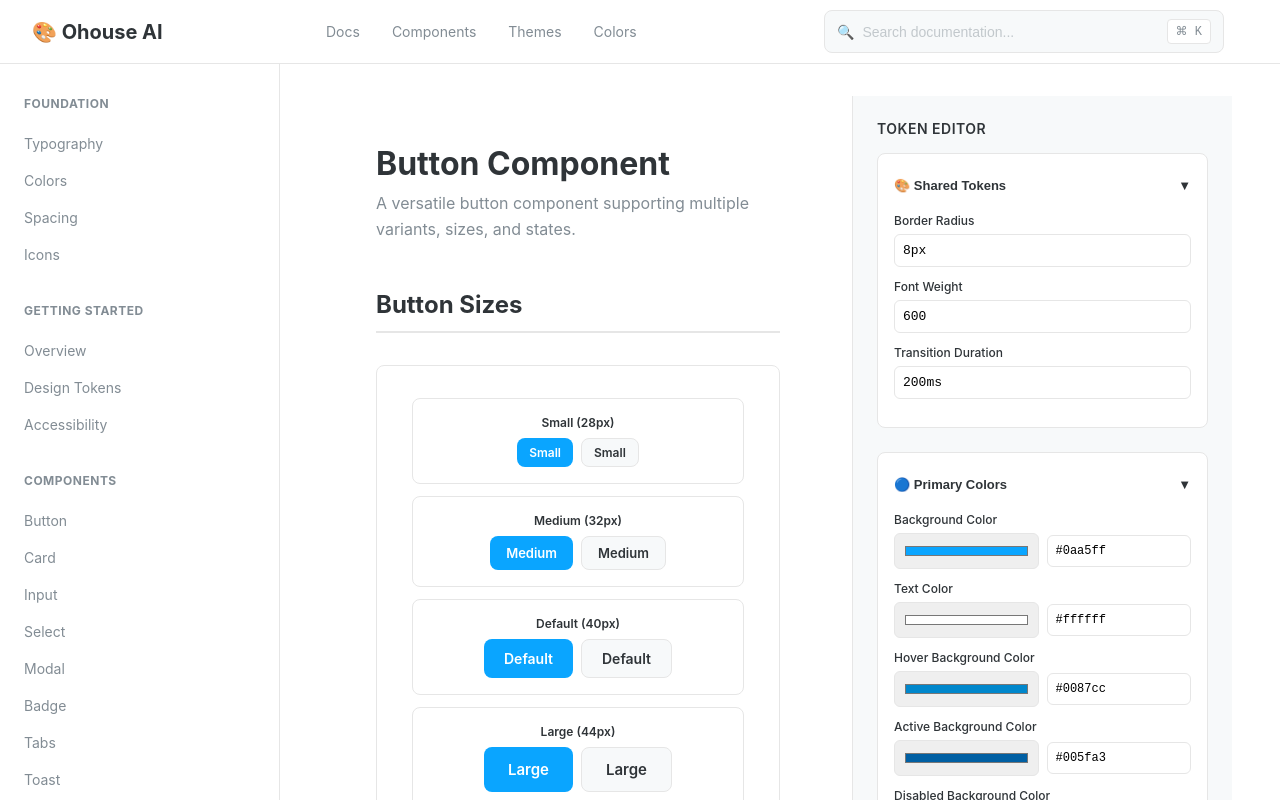
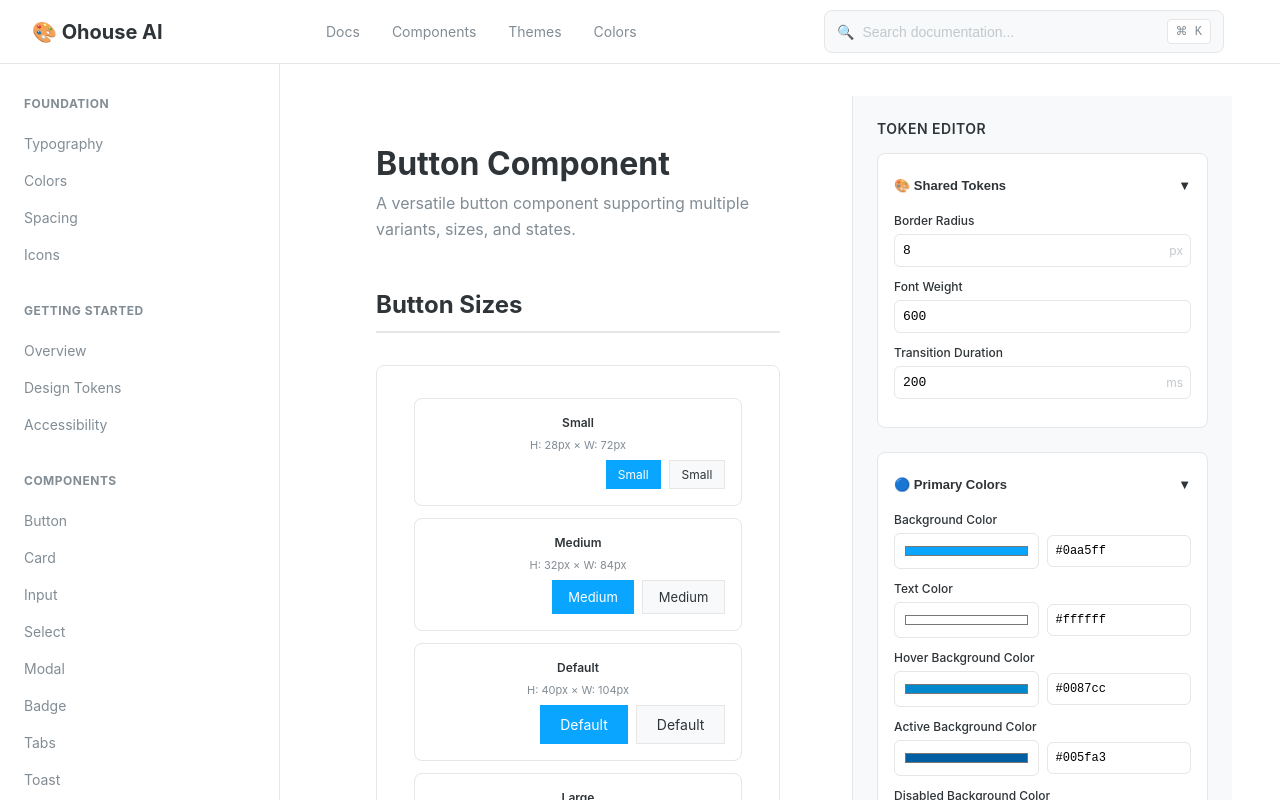
Before and after one commit to ilwonyoon/ohouse_ai_main, a Next.js app in the folder projects/ohouse-ai-app/: page /design-system/components/button in a window 1280 px wide. Built offline with nearby package versions, Linux system fonts and the light colour scheme.

Commit message:
Enhance Token Editor: unit input, keyboard navigation, style override, button alignment, size width display

```diff
--- a/projects/ohouse-ai-app/src/app/design-system/components/button/page.tsx
+++ b/projects/ohouse-ai-app/src/app/design-system/components/button/page.tsx
@@ -5,13 +5,26 @@ import { css } from '@emotion/react';
 import { CodeBlock } from '../CodeBlock';
 import { ComponentPreview } from '../ComponentPreview';
 
+// 토큰별 설정 (step, suffix, min, max)
+const tokenConfig: Record<string, { step: number; suffix: string; min: number; max: number }> = {
+  borderRadius: { step: 1, suffix: 'px', min: 0, max: 24 },
+  fontWeight: { step: 100, suffix: '', min: 100, max: 900 },
+  transitionDuration: { step: 50, suffix: 'ms', min: 0, max: 1000 },
+};
+
+const colorTokenConfig = {
+  step: 1,
+  suffix: '',
+  min: 0,
+  max: 255,
+};
+
 export default function ButtonPage() {
   // 모든 버튼이 공유하는 기본 토큰
   const [sharedTokens, setSharedTokens] = useState({
+    borderRadius: 8,
     fontWeight: 600,
-    fontFamily: 'Pretendard, -apple-system, BlinkMacSystemFont, sans-serif',
-    transitionDuration: '200ms',
-    borderRadius: '8px',
+    transitionDuration: 200,
   });
 
   // Primary 버튼 컬러 토큰
@@ -37,13 +50,27 @@ export default function ButtonPage() {
     disabledBorderColor: '#e6e6e6',
   });
 
+  // Primary override 토큰 (스타일 재정의용)
+  const [primaryOverride, setPrimaryOverride] = useState({
+    borderRadius: null as number | null,
+    fontWeight: null as number | null,
+    transitionDuration: null as number | null,
+  });
+
+  // Secondary override 토큰 (스타일 재정의용)
+  const [secondaryOverride, setSecondaryOverride] = useState({
+    borderRadius: null as number | null,
+    fontWeight: null as number | null,
+    transitionDuration: null as number | null,
+  });
+
   // 버튼 사이즈 정의
   const buttonSizes = [
-    { name: 'Small', height: '28px', padding: '6px 12px', fontSize: '12px' },
-    { name: 'Medium', height: '32px', padding: '8px 16px', fontSize: '13px' },
-    { name: 'Default', height: '40px', padding: '10px 20px', fontSize: '14px' },
-    { name: 'Large', height: '44px', padding: '12px 24px', fontSize: '15px' },
-    { name: 'Extra Large', height: '50px', padding: '14px 28px', fontSize: '16px' },
+    { name: 'Small', height: '28px', width: '72px', padding: '6px 12px', fontSize: '12px' },
+    { name: 'Medium', height: '32px', width: '84px', padding: '8px 16px', fontSize: '13px' },
+    { name: 'Default', height: '40px', width: '104px', padding: '10px 20px', fontSize: '14px' },
+    { name: 'Large', height: '44px', width: '116px', padding: '12px 24px', fontSize: '15px' },
+    { name: 'Extra Large', height: '50px', width: '140px', padding: '14px 28px', fontSize: '16px' },
   ];
 
   // 레이아웃 스타일
@@ -105,17 +132,44 @@ export default function ButtonPage() {
 
     input {
       width: 100%;
-      padding: 8px;
+      padding: 8px 8px 8px 8px;
       border-radius: 6px;
       border: 1px solid #e6e6e6;
       font-size: 13px;
       font-family: monospace;
+      background-color: #ffffff;
+      transition: all 0.2s ease;
+      position: relative;
 
       &:focus {
         outline: none;
         border-color: #0aa5ff;
         box-shadow: 0 0 0 3px rgba(10, 165, 255, 0.1);
       }
+
+      &::placeholder {
+        color: #c2c8cc;
+      }
+    }
+
+    .input-wrapper {
+      position: relative;
+      display: flex;
+      align-items: center;
+    }
+
+    .input-suffix {
+      position: absolute;
+      right: 8px;
+      font-size: 12px;
+      color: #c2c8cc;
+      font-weight: 400;
+      font-family: -apple-system, BlinkMacSystemFont, sans-serif;
+      pointer-events: none;
+    }
+
+    input.with-suffix {
+      padding-right: 24px;
     }
   `;
 
@@ -125,7 +179,7 @@ export default function ButtonPage() {
     gap: 12px;
   `;
 
-  const sizeButtonStyle = css`
+  const sizeButtonContainerStyle = css`
     padding: 16px;
     background-color: #ffffff;
     border: 1px solid #e6e6e6;
@@ -139,10 +193,16 @@ export default function ButtonPage() {
       margin-bottom: 8px;
     }
 
+    .spec {
+      font-size: 11px;
+      color: #828c94;
+      margin-bottom: 8px;
+    }
+
     .buttons {
       display: flex;
       gap: 8px;
-      justify-content: center;
+      justify-content: flex-end;
     }
   `;
 
@@ -229,24 +289,30 @@ export default function ButtonPage() {
     }
   `;
 
-  // 버튼 스타일 생성 함수
+  // 버튼 스타일 생성 함수 - override 지원
   const createButtonStyle = (
     backgroundColor: string,
     textColor: string,
     hoverBackgroundColor: string,
     fontSize: string,
-    padding: string
-  ) => css`
+    padding: string,
+    override?: { borderRadius?: number; fontWeight?: number; transitionDuration?: number }
+  ) => {
+    const br = override?.borderRadius !== undefined ? override.borderRadius : sharedTokens.borderRadius;
+    const fw = override?.fontWeight !== undefined ? override.fontWeight : sharedTokens.fontWeight;
+    const td = override?.transitionDuration !== undefined ? override.transitionDuration : sharedTokens.transitionDuration;
+
+    return css`
       padding: ${padding};
       background-color: ${backgroundColor};
       color: ${textColor};
       border: none;
-    border-radius: ${sharedTokens.borderRadius};
+      border-radius: ${br}px;
       font-size: ${fontSize};
-    font-weight: ${sharedTokens.fontWeight};
-    font-family: ${sharedTokens.fontFamily};
+      font-weight: ${fw};
+      font-family: Pretendard, -apple-system, BlinkMacSystemFont, sans-serif;
       cursor: pointer;
-    transition: all ${sharedTokens.transitionDuration} ease-out;
+      transition: all ${td}ms ease-out;
 
       &:hover {
         background-color: ${hoverBackgroundColor};
@@ -262,6 +328,27 @@ export default function ButtonPage() {
         outline-offset: 2px;
       }
     `;
+  };
+
+  const handleSharedTokenChange = (key: keyof typeof sharedTokens, value: number) => {
+    setSharedTokens({ ...sharedTokens, [key]: value });
+  };
+
+  const handleKeyboardNav = (
+    e: React.KeyboardEvent<HTMLInputElement>,
+    key: string,
+    value: number,
+    setState: any,
+    config: any
+  ) => {
+    if (e.key === 'ArrowUp') {
+      e.preventDefault();
+      setState((prev: any) => ({ ...prev, [key]: Math.min(value + config.step, config.max) }));
+    } else if (e.key === 'ArrowDown') {
+      e.preventDefault();
+      setState((prev: any) => ({ ...prev, [key]: Math.max(value - config.step, config.min) }));
+    }
+  };
 
   const [expandedSections, setExpandedSections] = useState<string[]>(['shared', 'primary']);
 
@@ -285,13 +372,33 @@ export default function ButtonPage() {
           <ComponentPreview>
             <div css={sizeGridStyle}>
               {buttonSizes.map((size) => (
-                <div key={size.name} css={sizeButtonStyle}>
-                  <div className="label">{size.name} ({size.height})</div>
+                <div key={size.name} css={sizeButtonContainerStyle}>
+                  <div className="label">{size.name}</div>
+                  <div className="spec">H: {size.height} × W: {size.width}</div>
                   <div className="buttons">
-                    <button css={createButtonStyle(primaryColors.backgroundColor, primaryColors.textColor, primaryColors.hoverBackgroundColor, size.fontSize, size.padding)}>
+                    <button
+                      css={createButtonStyle(
+                        primaryColors.backgroundColor,
+                        primaryColors.textColor,
+                        primaryColors.hoverBackgroundColor,
+                        size.fontSize,
+                        size.padding,
+                        primaryOverride
+                      )}
+                    >
                       {size.name}
                     </button>
-                    <button css={createButtonStyle(secondaryColors.backgroundColor, secondaryColors.textColor, secondaryColors.hoverBackgroundColor, size.fontSize, size.padding)} style={{ border: `1px solid ${secondaryColors.borderColor}` }}>
+                    <button
+                      css={createButtonStyle(
+                        secondaryColors.backgroundColor,
+                        secondaryColors.textColor,
+                        secondaryColors.hoverBackgroundColor,
+                        size.fontSize,
+                        size.padding,
+                        secondaryOverride
+                      )}
+                      style={{ border: `1px solid ${secondaryColors.borderColor}` }}
+                    >
                       {size.name}
                     </button>
                   </div>
@@ -401,36 +508,31 @@ export default function ButtonPage() {
 
           {expandedSections.includes('shared') && (
             <div style={{ marginTop: '12px' }}>
-              <div css={tokenInputGroupStyle}>
-                <label>Border Radius</label>
+              {Object.entries(sharedTokens).map(([key, value]) => {
+                const config = tokenConfig[key];
+                return (
+                  <div key={key} css={tokenInputGroupStyle}>
+                    <label>{key.replace(/([A-Z])/g, ' $1').trim()}</label>
+                    <div className="input-wrapper">
                       <input
-                  type="text"
-                  value={sharedTokens.borderRadius}
+                        type="number"
+                        value={value}
                         onChange={(e) =>
-                    setSharedTokens({ ...sharedTokens, borderRadius: e.target.value })
+                          handleSharedTokenChange(key as keyof typeof sharedTokens, parseInt(e.target.value) || 0)
                         }
+                        onKeyDown={(e) =>
+                          handleKeyboardNav(e, key, value, setSharedTokens, config)
+                        }
+                        step={config.step}
+                        min={config.min}
+                        max={config.max}
+                        className="with-suffix"
                       />
+                      {config.suffix && <span className="input-suffix">{config.suffix}</span>}
                     </div>
-              <div css={tokenInputGroupStyle}>
-                <label>Font Weight</label>
-                <input
-                  type="text"
-                  value={sharedTokens.fontWeight}
-                  onChange={(e) =>
-                    setSharedTokens({ ...sharedTokens, fontWeight: parseInt(e.target.value) || 600 })
-                  }
-                />
                   </div>
-              <div css={tokenInputGroupStyle}>
-                <label>Transition Duration</label>
-                <input
-                  type="text"
-                  value={sharedTokens.transitionDuration}
-                  onChange={(e) =>
-                    setSharedTokens({ ...sharedTokens, transitionDuration: e.target.value })
-                  }
-                />
-              </div>
+                );
+              })}
             </div>
           )}
         </div>
@@ -482,6 +584,45 @@ export default function ButtonPage() {
                   </div>
                 </div>
               ))}
+
+              {/* Primary Override */}
+              <div style={{ marginTop: '16px', paddingTop: '12px', borderTop: '1px solid #e6e6e6' }}>
+                <label style={{ display: 'block', fontSize: '11px', fontWeight: '600', color: '#0aa5ff', marginBottom: '8px', textTransform: 'uppercase' }}>
+                  Override Shared Tokens
+                </label>
+                {Object.entries(primaryOverride).map(([key, value]) => {
+                  const config = tokenConfig[key];
+                  return (
+                    <div key={key} css={tokenInputGroupStyle}>
+                      <label>{key.replace(/([A-Z])/g, ' $1').trim()}</label>
+                      <div className="input-wrapper">
+                        <input
+                          type="number"
+                          value={value ?? ''}
+                          onChange={(e) =>
+                            setPrimaryOverride({
+                              ...primaryOverride,
+                              [key]: e.target.value ? parseInt(e.target.value) : null,
+                            })
+                          }
+                          onKeyDown={(e) => {
+                            if (value !== null) {
+                              handleKeyboardNav(e, key, value, setPrimaryOverride, config);
+                            }
+                          }}
+                          step={config.step}
+                          min={config.min}
+                          max={config.max}
+                          placeholder="Inherit"
+                          className="with-suffix"
+                          style={{ color: value === null ? '#c2c8cc' : '#2f3438' }}
+                        />
+                        {config.suffix && <span className="input-suffix">{config.suffix}</span>}
+                      </div>
+                    </div>
+                  );
+                })}
+              </div>
             </div>
           )}
         </div>
@@ -533,6 +674,45 @@ export default function ButtonPage() {
                   </div>
                 </div>
               ))}
+
+              {/* Secondary Override */}
+              <div style={{ marginTop: '16px', paddingTop: '12px', borderTop: '1px solid #e6e6e6' }}>
+                <label style={{ display: 'block', fontSize: '11px', fontWeight: '600', color: '#0aa5ff', marginBottom: '8px', textTransform: 'uppercase' }}>
+                  Override Shared Tokens
+                </label>
+                {Object.entries(secondaryOverride).map(([key, value]) => {
+                  const config = tokenConfig[key];
+                  return (
+                    <div key={key} css={tokenInputGroupStyle}>
+                      <label>{key.replace(/([A-Z])/g, ' $1').trim()}</label>
+                      <div className="input-wrapper">
+                        <input
+                          type="number"
+                          value={value ?? ''}
+                          onChange={(e) =>
+                            setSecondaryOverride({
+                              ...secondaryOverride,
+                              [key]: e.target.value ? parseInt(e.target.value) : null,
+                            })
+                          }
+                          onKeyDown={(e) => {
+                            if (value !== null) {
+                              handleKeyboardNav(e, key, value, setSecondaryOverride, config);
+                            }
+                          }}
+                          step={config.step}
+                          min={config.min}
+                          max={config.max}
+                          placeholder="Inherit"
+                          className="with-suffix"
+                          style={{ color: value === null ? '#c2c8cc' : '#2f3438' }}
+                        />
+                        {config.suffix && <span className="input-suffix">{config.suffix}</span>}
+                      </div>
+                    </div>
+                  );
+                })}
+              </div>
             </div>
           )}
         </div>
```
Lines whose indentation alone changed are shown as unchanged.
